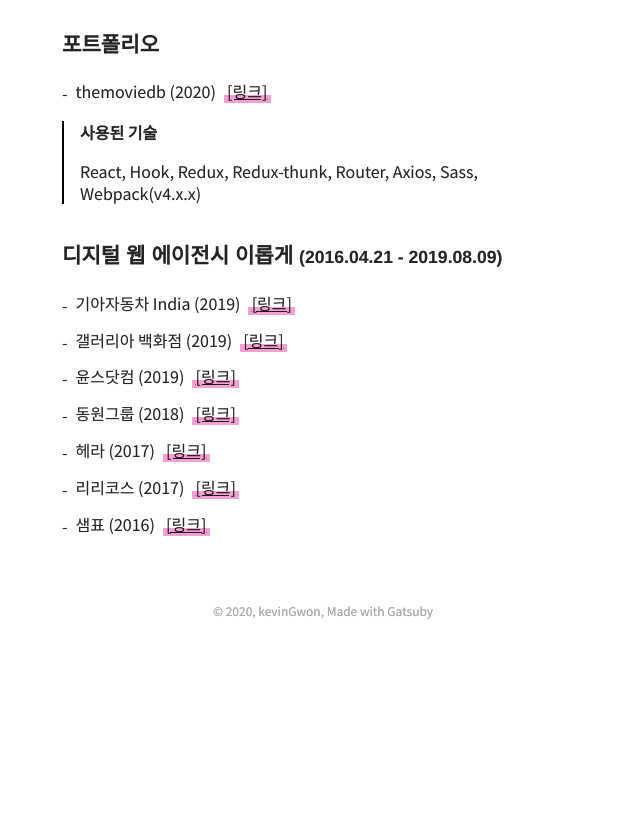
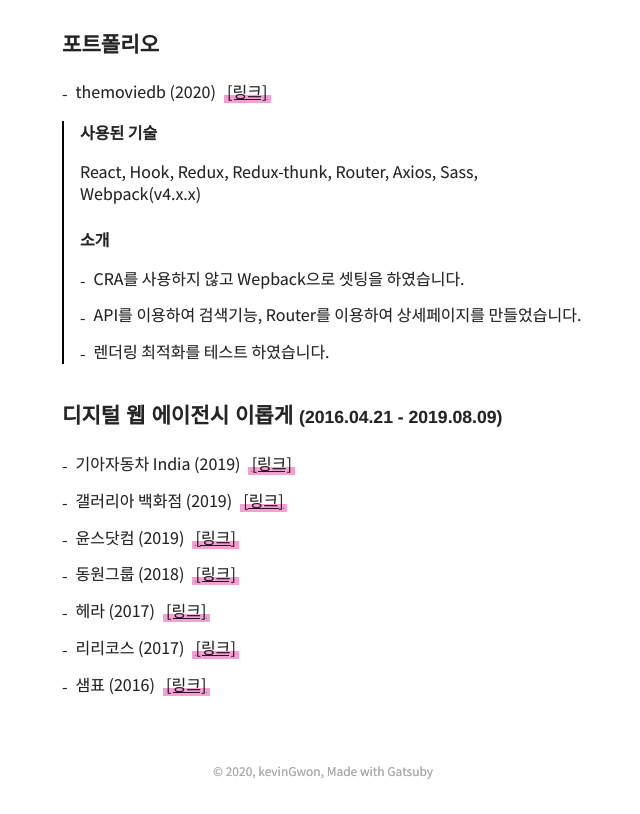
Before and after one commit to kevinGwon/blog-archive, a Gatsby site: page / in a window 1280 px wide. Shown: the part 1360-2174 px from the top of the page, without its empty margins (317-957 px from the left). Before the commit the page ends 2014 px from the top, so only its background shows below. Built offline with nearby package versions, Linux system fonts and the light colour scheme; Gatsby itself is replaced by a stand-in of ours; some packages are replaced by stand-ins of ours; what typography-theme-github would draw is missing.

Commit message:
Update profile - 포트폴리오 소개내용 추가

```diff
--- a/src/components/profile/index.jsx
+++ b/src/components/profile/index.jsx
@@ -62,12 +62,21 @@
             >
               [링크]
             </a>
-            <div class="career-box">
+            <div className="career-box">
               <strong>사용된 기술</strong>
               <p>
                 React, Hook, Redux, Redux-thunk, Router, Axios, Sass,
                 Webpack(v4.x.x)
               </p>
+              <strong>소개</strong>
+              <ul>
+                <li>CRA를 사용하지 않고 Wepback으로 셋팅을 하였습니다.</li>
+                <li>
+                  API를 이용하여 검색기능, Router를 이용하여 상세페이지를
+                  만들었습니다.
+                </li>
+                <li>렌더링 최적화를 테스트 하였습니다.</li>
+              </ul>
             </div>
           </li>
         </ul>
--- a/src/components/profile/index.scss
+++ b/src/components/profile/index.scss
@@ -63,7 +63,15 @@
 
         strong {
           display: block;
+          margin-top: 1.5rem;
           margin-bottom: 1rem;
+
+          &:first-child {
+            margin-top: 0;
+          }
+        }
+        ul {
+          margin-left: 0;
         }
       }
     }
```
